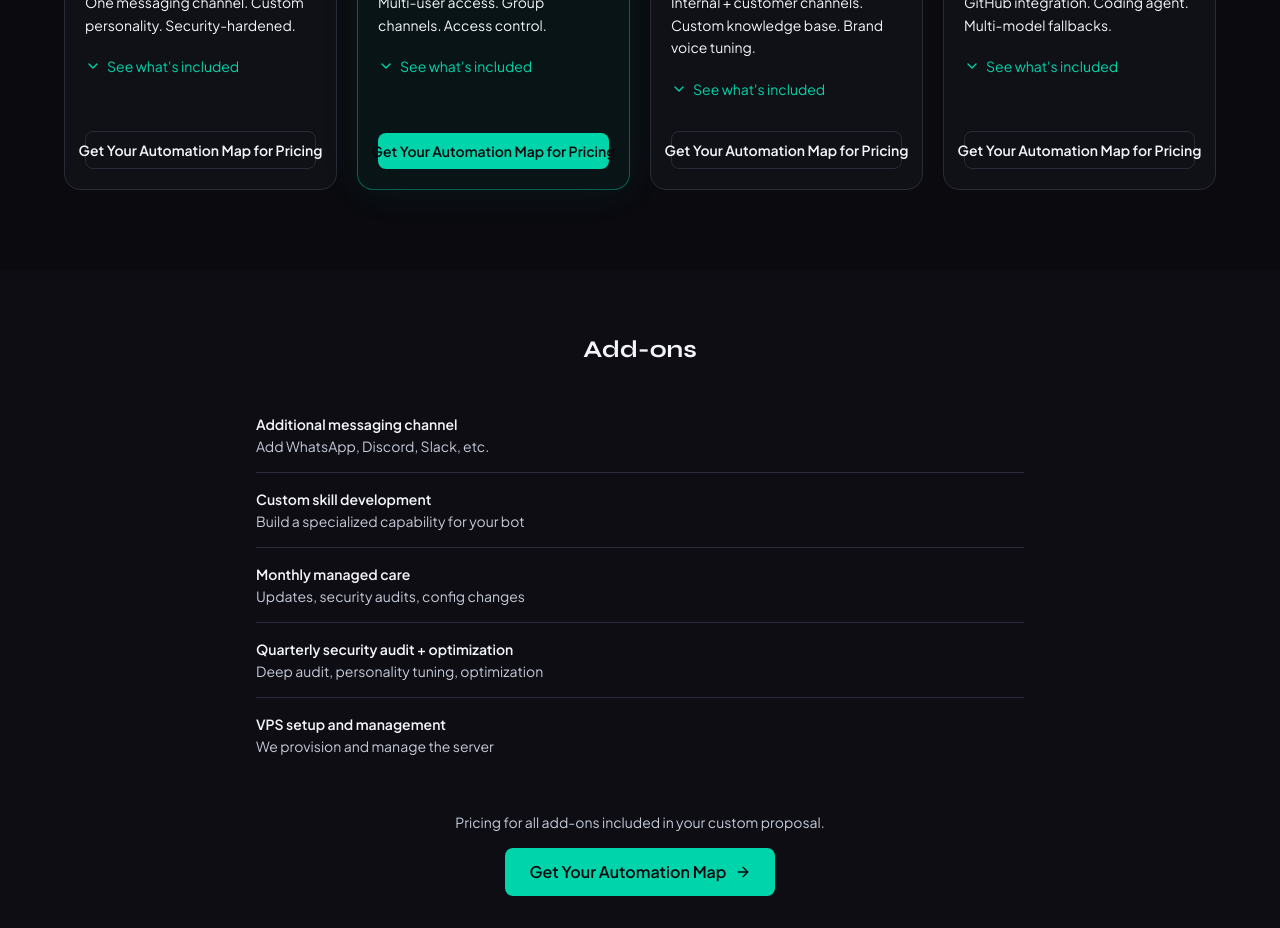
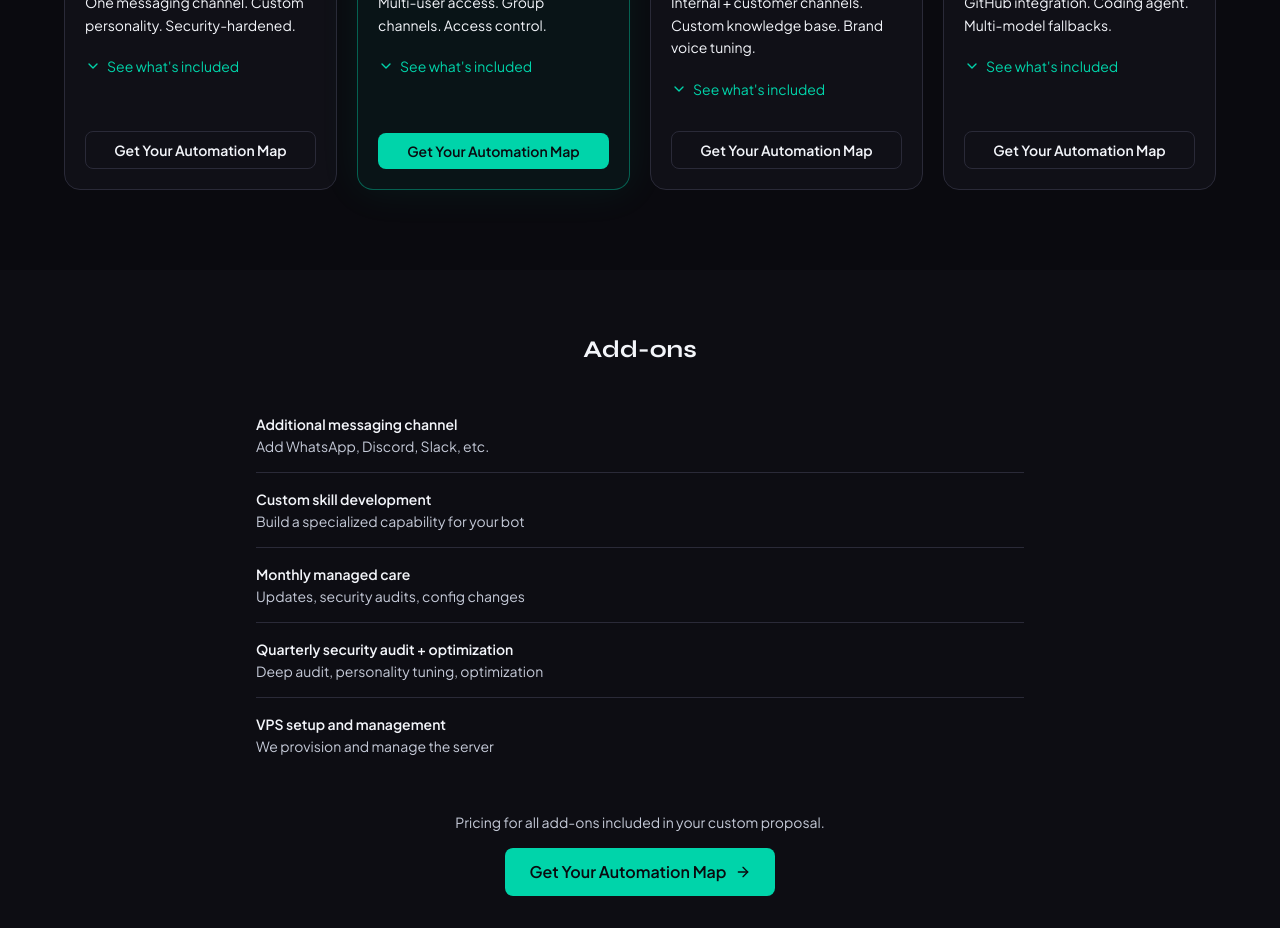
Before and after one commit to exotiq-ai/AskSaul, a Next.js app: page /ai-automation in a window 1280 px wide. Shown: the part 1260-2188 px from the top of the page. Built offline with nearby package versions, Linux system fonts and the light colour scheme; no server answers.

Commit message:
fix(ai-automation): shorten tier card CTA to prevent overflow

```diff
--- a/app/ai-automation/TierCards.tsx
+++ b/app/ai-automation/TierCards.tsx
@@ -80,9 +80,9 @@ function TierCard({ tier }: { tier: Tier }) {
         <Button
           variant={tier.popular ? "primary" : "ghost"}
           size="sm"
-          className="w-full"
+          className="w-full truncate"
         >
-          Get Your Automation Map for Pricing
+          Get Your Automation Map
         </Button>
       </Link>
     </div>
```
Also changed, not shown: 9 other files (tests, documents, lock files or other folders).
